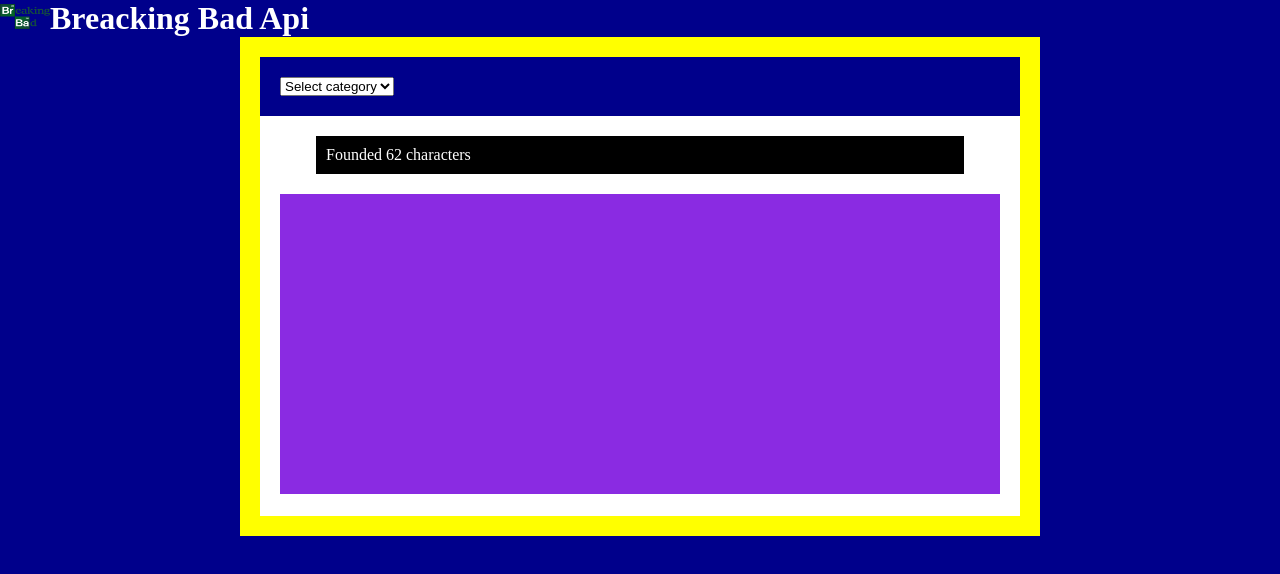
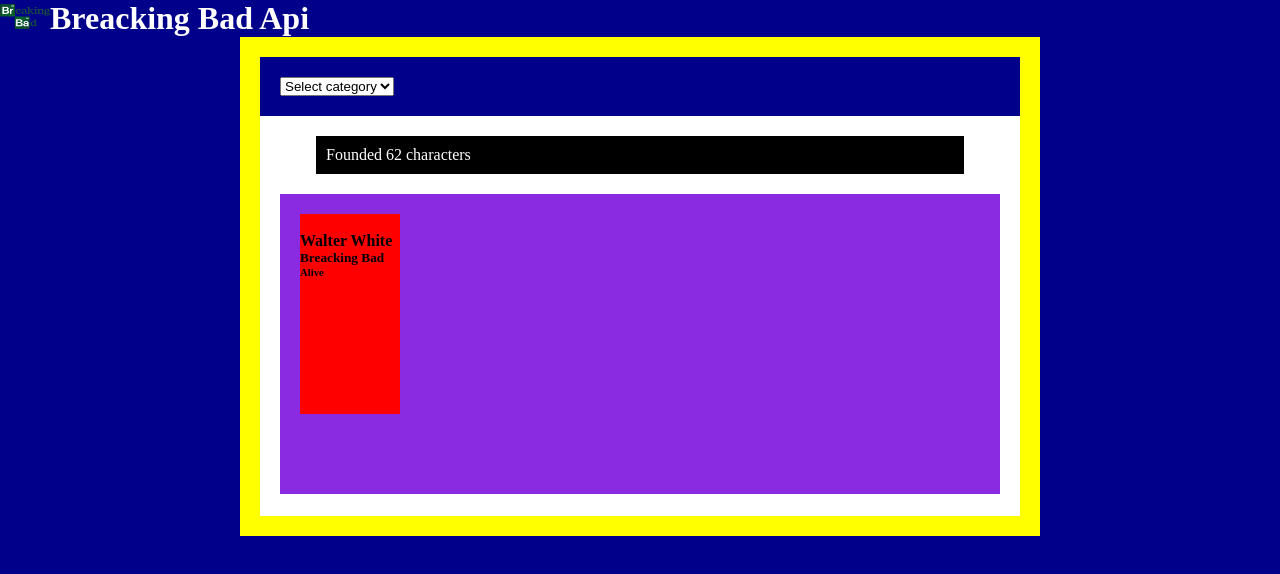
Before and after one commit to Nembo93/vite-breacking-bad, a Vue app in the folder vite-breacking-bad/: page / in a window 1280 px wide. Shown: the top 574 px of the page. Built offline with nearby package versions, Linux system fonts and the light colour scheme.

Commit message:
Aggiunge card

```diff
--- /dev/null
+++ b/vite-breacking-bad/src/components/appCard.vue
@@ -0,0 +1,22 @@
+<script>
+export default {
+    name : "appCard",
+};
+</script>
+
+<template>
+    <div class="card">
+        <img src="">
+        <h4>Walter White</h4>
+        <h5>Breacking Bad</h5>
+        <h6>Alive</h6>
+    </div>
+</template>
+
+<style>
+.card{
+    width: 100px;
+    height: 200px;
+    background-color: red;
+}
+</style>
--- a/vite-breacking-bad/src/components/appHeader.vue
+++ b/vite-breacking-bad/src/components/appHeader.vue
@@ -20,5 +20,4 @@
     display: inline-block;
     color: white;
 }
-
 </style>
--- a/vite-breacking-bad/src/components/appMain.vue
+++ b/vite-breacking-bad/src/components/appMain.vue
@@ -1,6 +1,10 @@
 <script>
+import appCardVue from './appCard.vue';
 export default {
     name: "appMain",
+    components: {
+        appCardVue,
+    },
 };
 </script>
 
@@ -18,7 +22,7 @@
             </div>
 
             <div class="card_container">
-
+                <appCardVue/>
             </div>
 
         </div>
@@ -53,5 +57,6 @@
     background-color: blueviolet;
     height: 300px;
     margin-top: 20px;
+    padding: 20px;
 }
 </style>
```
